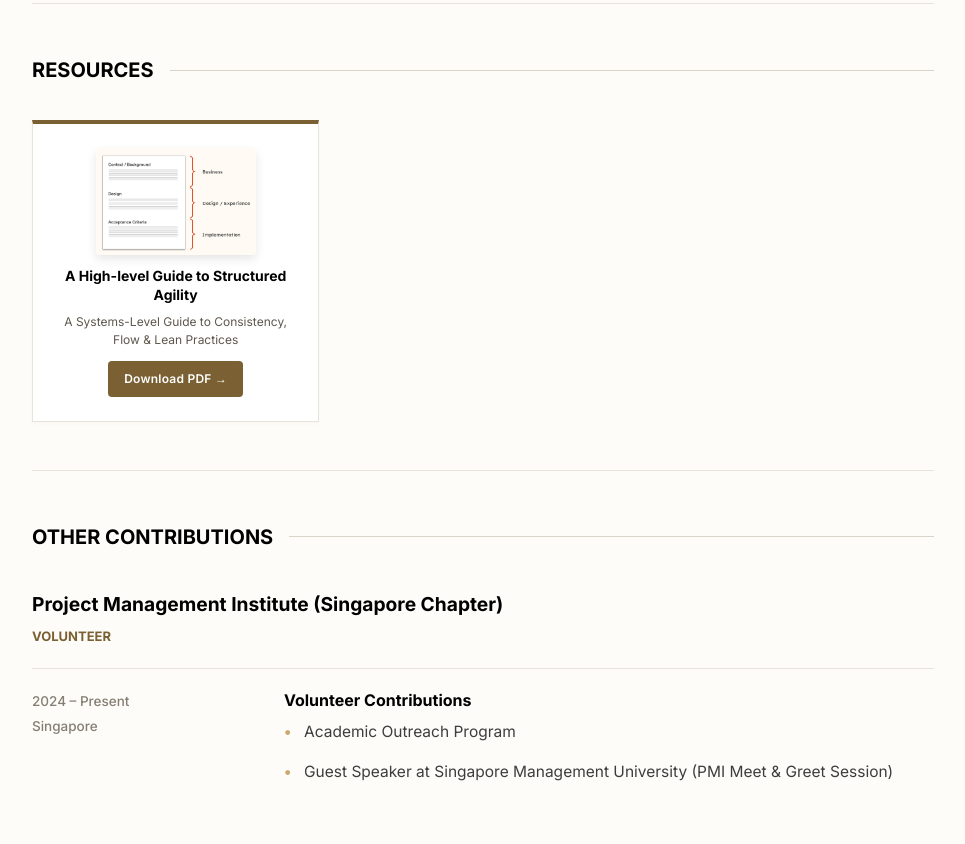
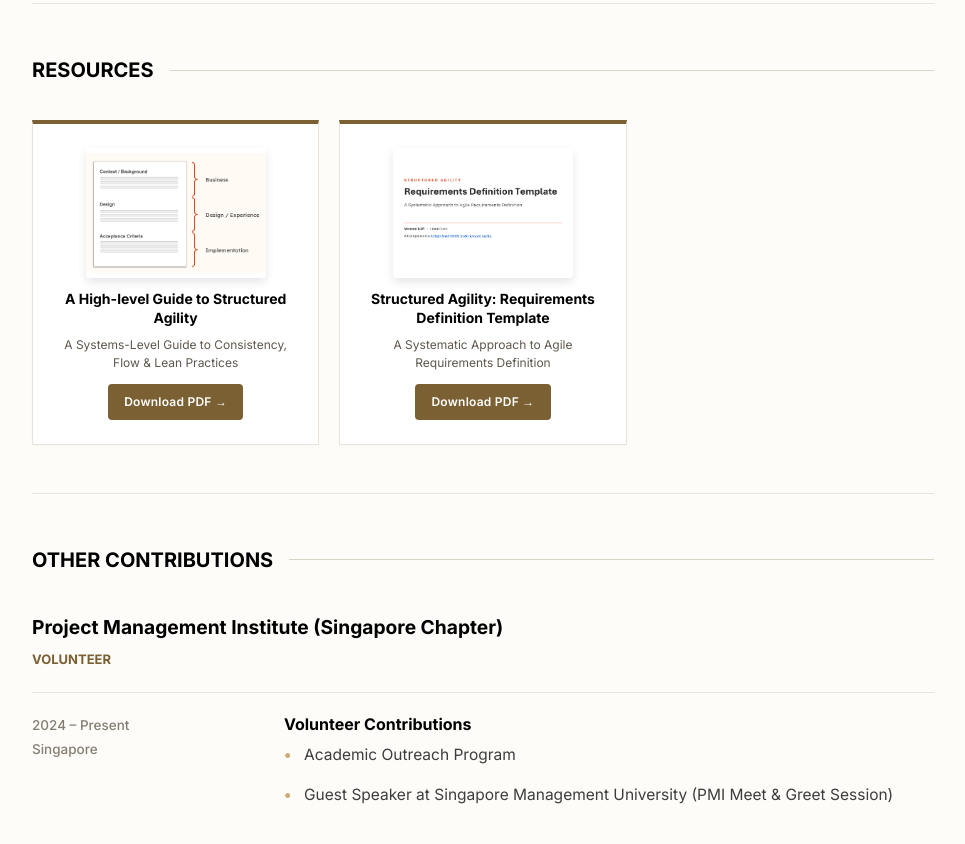
Before and after one commit to lionellam/cv, a plain HTML site: page index.html in a window 1280 px wide. Shown: the part 6820-7664 px from the top of the page, without its empty margins (157-1122 px from the left). Drawn offline with Linux system fonts and the light colour scheme.

Commit message:
Add Requirements Definition Template resource card with cropped thumbnail
Co-Authored-By: Claude Sonnet 4.6 <noreply@anthropic.com>

```diff
--- a/content.js
+++ b/content.js
@@ -1,5 +1,5 @@
 const RESUME_DATA = {
-  lastUpdated: "13 September 2026",
+  lastUpdated: "11 October 2026",
   profile: {
     name: "Lionel Lam Song Poh",
     jobTitle: "Independent Scholar",
@@ -174,7 +174,8 @@ const RESUME_DATA = {
     { title: "We Were Once Agile", date: "Sep 2026", link: "articles/we-were-once-agile.html", bullets: ["Agility is not a modern invention but a rediscovery — for most of human history, small, decentralized groups made decisions close to the ground; it was the rise of cities and institutions that introduced the layers of abstraction we now struggle to work around.", "Each layer of coordination we added to manage scale created distance: between decision and consequence, between metric and meaning, between the worker and the work. The real challenge of this inflection point is not just flattening hierarchies, but recovering contact with the particular, unrepeatable realities those abstractions were compressed from."] }
   ],
   resources: [
-    { title: "A High-level Guide to Structured Agility", desc: "A Systems-Level Guide to Consistency, Flow & Lean Practices", file: "files/structured-agility.pdf", thumbnail: "files/img/structured-agility.png" }
+    { title: "A High-level Guide to Structured Agility", desc: "A Systems-Level Guide to Consistency, Flow & Lean Practices", file: "files/structured-agility.pdf", thumbnail: "files/img/structured-agility.png" },
+    { title: "Structured Agility: Requirements Definition Template", desc: "A Systematic Approach to Agile Requirements Definition", file: "files/structured-agility-requirements-template.pdf", thumbnail: "files/img/structured-agility-requirements-template.png" }
   ],
   education: [
     { period: "2025 – 2027 (Expected)", degree: "Master of Science in Project Management", school: "Nanyang Technological University (NTU), Singapore", logo: "img/logo-ntu.png" },
--- a/css/base.css
+++ b/css/base.css
@@ -86,8 +86,9 @@ h1 { font-size: clamp(1.5rem, 6vw, 3.2rem); font-weight: 700; color: var(--headi
 
 .resource-grid { display: grid; grid-template-columns: repeat(3, 1fr); gap: 20px; }
 .resource-entry { display: flex; flex-direction: column; align-items: center; text-align: center; padding: 24px 20px; gap: 12px; background: var(--white); border: 1px solid var(--border-light); border-top: 4px solid var(--gold); box-shadow: 0 2px 4px rgba(0,0,0,0.02); }
-.resource-thumb { width: 100%; max-width: 160px; border-radius: 4px; box-shadow: 0 4px 10px rgba(0,0,0,0.10); object-fit: cover; }
-.resource-body { display: flex; flex-direction: column; gap: 8px; align-items: center; }
+.resource-thumb { width: 100%; max-width: 180px; height: 130px; border-radius: 4px; box-shadow: 0 4px 10px rgba(0,0,0,0.10); object-fit: contain; }
+.resource-body { display: flex; flex-direction: column; gap: 8px; align-items: center; flex: 1; width: 100%; }
+.resource-download { margin-top: auto; }
 .resource-title { font-size: 14px; font-weight: 700; color: var(--heading-mid); line-height: 1.35; }
 .resource-desc-text { font-size: 12px; color: var(--text-muted); line-height: 1.5; }
 .resource-download { display: inline-block; margin-top: 4px; padding: 7px 16px; background: var(--accent); color: #fff; font-size: 12px; font-weight: 600; text-decoration: none; border-radius: 4px; letter-spacing: 0.02em; }
```
Also changed, not shown: files/img/structured-agility-requirements-template.png (added), 1 other file.
